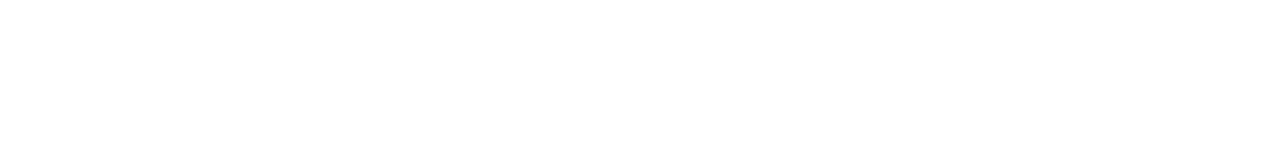
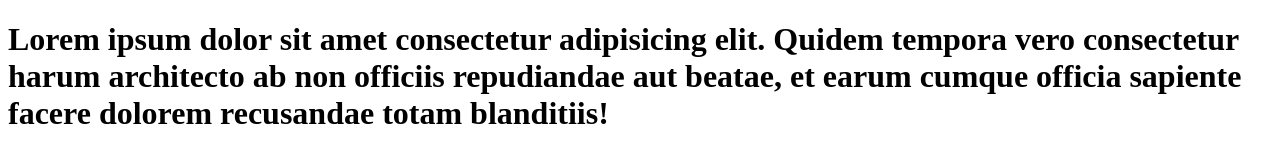
Before and after one commit to muhammad-asif-qbatch/sample-repo, a plain HTML site: page DEVProject/index.html in a window 1280 px wide. Drawn offline with Linux system fonts and the light colour scheme.

Commit message:
Masde changes in index file to show text on browser

```diff
--- a/DEVProject/index.html
+++ b/DEVProject/index.html
@@ -7,6 +7,6 @@
     <title>Document</title>
 </head>
 <body>
-
+    <h1>Lorem ipsum dolor sit amet consectetur adipisicing elit. Quidem tempora vero consectetur harum architecto ab non officiis repudiandae aut beatae, et earum cumque officia sapiente facere dolorem recusandae totam blanditiis!</h1>
 </body>
 </html>
```
